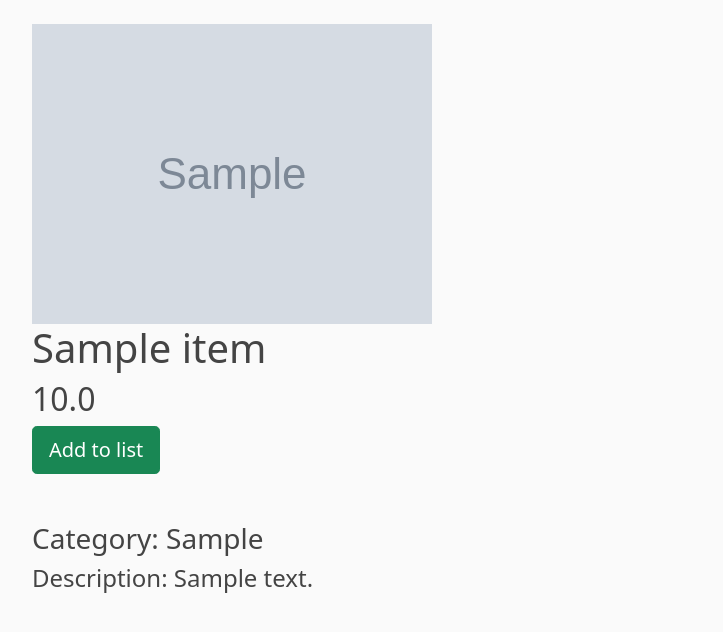
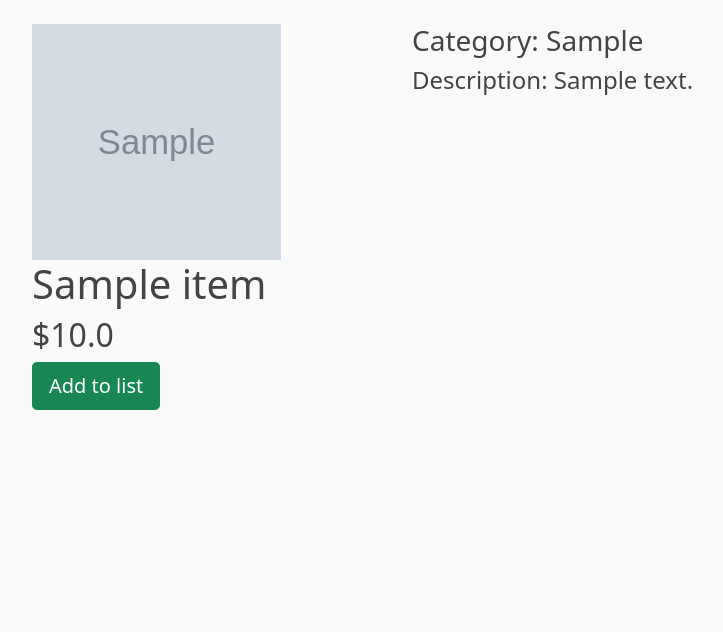
Before and after one commit to cookiewho/CST438_Project2_GroupE, a Django app: page /items/1 in a window 1280 px wide. Shown: the part 56-688 px from the top of the page, without its empty margins (50-773 px from the left). Run offline with Django 3.2, Linux system fonts and the light colour scheme; tables that the repository leaves empty hold one stand-in row (values such as "Sample post"); grey boxes marked "Sample" are stand-in pictures.

Commit message:
added styling to item.html

```diff
--- a/wishlist/items/templates/items/item.html
+++ b/wishlist/items/templates/items/item.html
@@ -6,7 +6,14 @@
             background-color: #34a13a;
             border-color: #1d65a3;
         }
+
+        img{
+            width: 70%;
+            height: 70%
+        }
     </style>
+    <div class="row">
+        <div class="col-md-6">
             {% if messages %}
                 <div>
                     <h1>{{ message }}</h1>
@@ -15,15 +22,25 @@
             {% endif %}
 
             <img src={{ item.image }}>
+
+            <div class="row">
                 <h1> {{ item.name }} </h1>
-    <h2> {{ item.price }} </h2>
+                <h2> ${{ item.price }} </h2>
+
+                <div class="col-md-6">
                     <form action="{% url 'items_app:add_item' item.id user list %}" method="POST">
                         {% csrf_token %}
                         <button class="btn btn-success btn-lg" type="submit">Add to list</button>
                     </form>
-    <br><br>
+                </div>
+            </div>
+        </div>
+
+
+        <div class="col-md-6">
             <h3>Category: {{ item.category }} </h3>
             <h4>Description: {{ item.description }}</h4>
-
+        </div>
+    </div>
 
 {% endblock content %}
```
Lines whose indentation alone changed are shown as unchanged.
